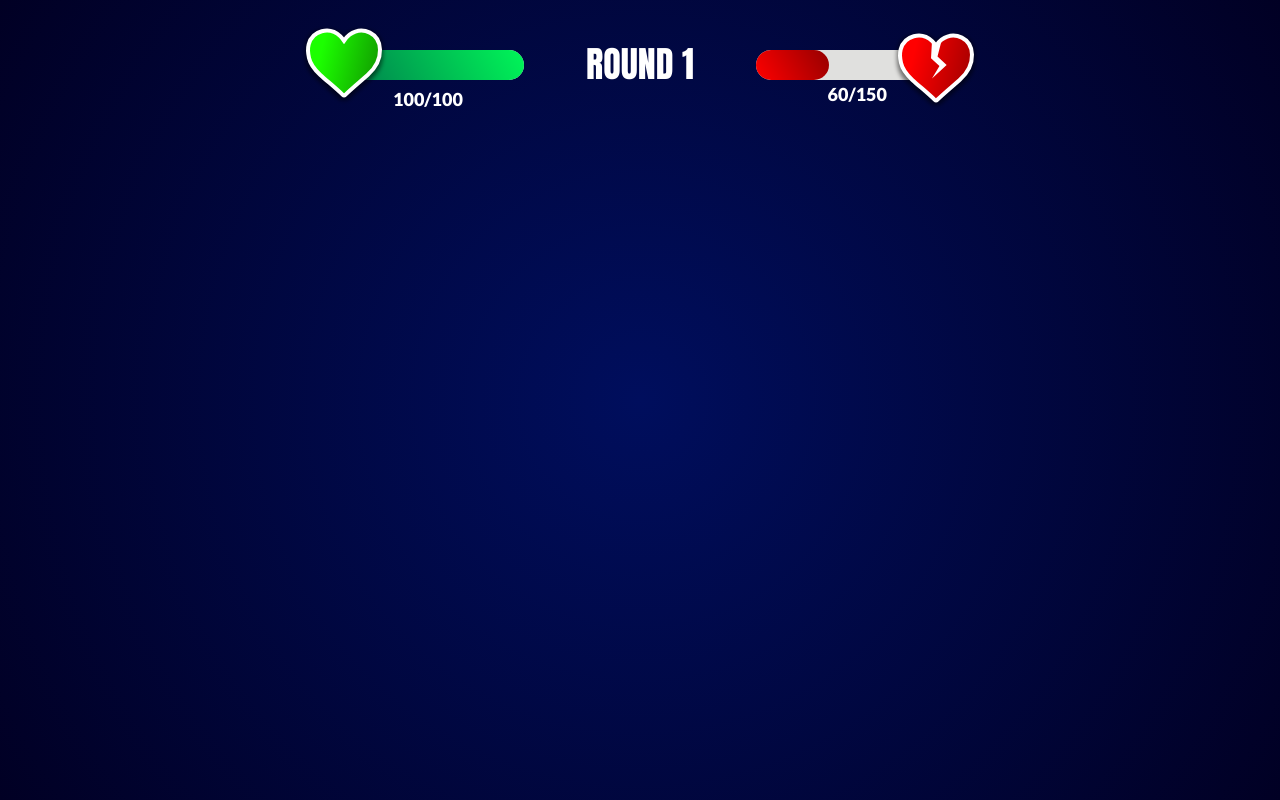
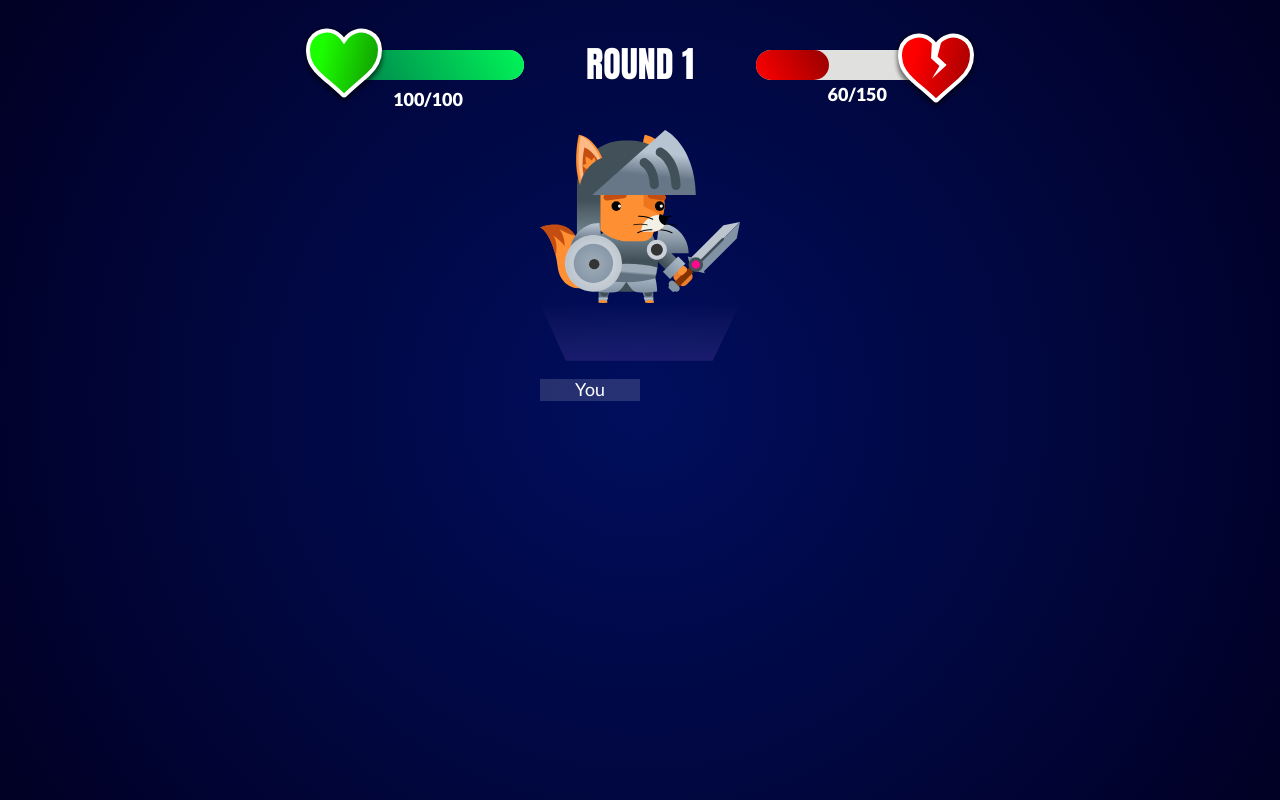
Before and after one commit to tamaraeaton/trivia-fighters, a React (Create React App) app: page /game in a window 1280 px wide. Built offline with nearby package versions, Linux system fonts and the light colour scheme.

Commit message:
RAP403: - added Avatar component - added Avatar story - styling (WIP)

```diff
--- /dev/null
+++ b/src/components/Avatar/Avatar.scss
@@ -0,0 +1,16 @@
+.avatarContainer {
+  display: flex;
+  flex-direction: column;
+  width: 200px;
+  justify-content: center;
+}
+
+// .avatarImage {
+//   justify-content: center;
+// }
+
+.avatarName {
+  text-align: center;
+  background-color: rgba(255, 255, 255, 0.15);
+  width: 100px;
+}
--- /dev/null
+++ b/src/components/Avatar/Avatar.tsx
@@ -0,0 +1,26 @@
+import { FunctionComponent } from 'react';
+import './Avatar.scss';
+
+export interface AvatarProps {
+  name: string;
+  character: string;
+  alt: string;
+  shadow: string;
+}
+
+const Avatar: FunctionComponent<AvatarProps> = ({
+  name,
+  character,
+  alt,
+  shadow,
+}) => {
+  return (
+    <div className="avatarContainer">
+      <img className="avatarImage" src={character} alt={alt}></img>
+      <img className="avatarShadow" src={shadow} alt={alt}></img>
+      <p className="avatarName">{name}</p>
+    </div>
+  );
+};
+
+export default Avatar;
--- a/src/pages/Game.tsx
+++ b/src/pages/Game.tsx
@@ -1,8 +1,12 @@
 import HealthBar from 'components/HealthBar/HealthBar';
 import Round from '../components/Round/Round';
+import Avatar from '../components/Avatar/Avatar';
+import FoxKnight from '../assets/images/fox-knight.svg';
+import Shadow from '../assets/images/shadow-gradient.svg';
 
 const Game: React.FunctionComponent = () => {
   return (
+    <>
       <div style={{ display: 'flex' }}>
         <HealthBar
           testID="playerHealthBar"
@@ -18,6 +22,10 @@ const Game: React.FunctionComponent = () => {
           currentHealth={60}
         />
       </div>
+      <div style={{ display: 'flex', justifyContent: 'center' }}>
+        <Avatar alt="dragon" name="You" character={FoxKnight} shadow={Shadow} />
+      </div>
+    </>
   );
 };
 
```
Also changed, not shown: 1 other file (tests, documents, lock files or other folders). Lines whose indentation alone changed are shown as unchanged.
